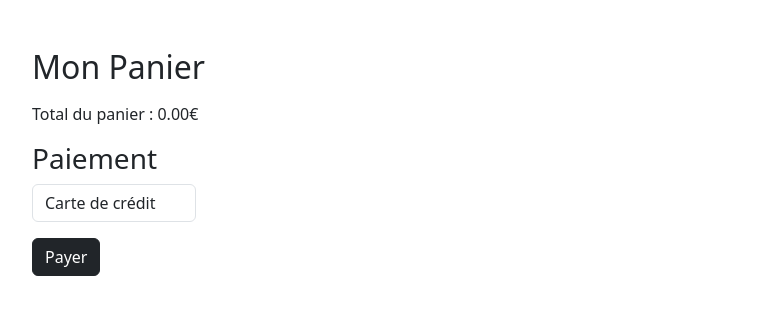
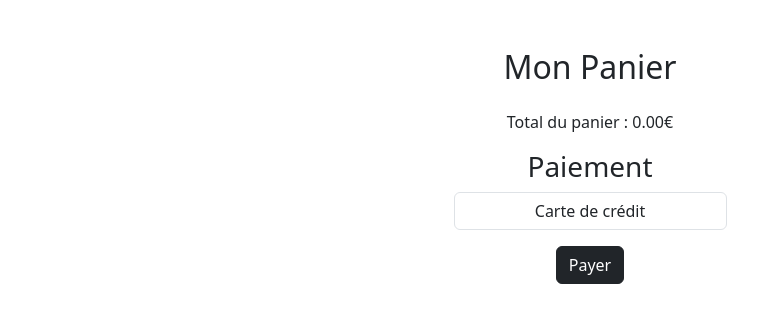
Before and after one commit to AntoineM25/JO_2024, a Django app: page /panier/ in a window 1280 px wide. Shown: the part 81-404 px from the top of the page, without its empty margins (50-808 px from the left). Run offline with Django 5.2, Linux system fonts and the light colour scheme; the visitor is signed in with stand-in values (Sample User, id 1); data that the repository does not hold is empty; parts of the project's set-up code (start-up, migrations or seed data) failed here and were passed over; some libraries are stand-ins or nearby versions.

Commit message:
Stylisation, centralisation du texte sur les pages

```diff
--- a/jo_projet/jo_app/static/css/styles.css
+++ b/jo_projet/jo_app/static/css/styles.css
@@ -22,5 +22,7 @@
 }
 
 .form-control {
-    width: fit-content !important;
+    text-align: center;
+    margin: auto;
+    width: 50%;
 }
--- a/jo_projet/jo_app/templates/billet_pdf.html
+++ b/jo_projet/jo_app/templates/billet_pdf.html
@@ -20,8 +20,8 @@
     </style>
 </head>
 <body>
-    <div class="container">
-        <h1>Billet pour {{ billet.ticket.sport.nom }}</h1>
+    <div class="container text-center mt-5">
+        <h2 class="mb-4">Billet pour {{ billet.ticket.sport.nom }}</h2>
         <p>Acheteur : {{ billet.ticket.utilisateur.prenom }} {{ billet.ticket.utilisateur.nom }}</p>
         <p>Type de Ticket : {{ billet.ticket.type_ticket }}</p>
         <p>Prix : {{ billet.ticket.get_prix }} €</p>
--- a/jo_projet/jo_app/templates/confirmation.html
+++ b/jo_projet/jo_app/templates/confirmation.html
@@ -1,8 +1,8 @@
 {% extends 'base.html' %}
 
 {% block content %}
-<div class="container mt-5">
-    <h2>Confirmation</h2>
+<div class="container text-center mt-5">
+    <h2 class="mb-4">Confirmation</h2>
     <p>{{ message }}</p>
     <a href="{% url 'mes_commandes' %}" class="btn btn-dark">Voir mes commandes</a>
 </div>
--- a/jo_projet/jo_app/templates/connexion.html
+++ b/jo_projet/jo_app/templates/connexion.html
@@ -1,10 +1,10 @@
 {% extends 'base.html' %}
 
 {% block content %}
-<div class="container mt-5">
+<div class="container text-center mt-5">
     <div class="row justify-content-center">
         <div class="col-md-6">
-            <h2>Connexion</h2>
+            <h2 class="mb-4">Connexion</h2>
             <form method="POST" action="{% url 'connexion' %}">
                 {% csrf_token %}
                 {{ form.as_p }}
--- a/jo_projet/jo_app/templates/inscription.html
+++ b/jo_projet/jo_app/templates/inscription.html
@@ -1,10 +1,10 @@
 {% extends 'base.html' %}
 
 {% block content %}
-<div class="container mt-5">
+<div class="container text-center mt-5">
     <div class="row justify-content-center">
         <div class="col-md-6">
-            <h2>Créer un compte utilisateur</h2>
+            <h2 class="mb-4">Créer un compte utilisateur</h2>
             <form method="POST">
                 {% csrf_token %}
                 {{ form.as_p }}
--- a/jo_projet/jo_app/templates/mes_commandes.html
+++ b/jo_projet/jo_app/templates/mes_commandes.html
@@ -1,11 +1,11 @@
 {% extends 'base.html' %}
 
 {% block content %}
-<div class="container mt-5">
-    <h2>Mes Billets</h2>
+<div class="container text-center mt-5">
+    <h2 class="mb-4">Mes Billets</h2>
 
     <!-- Afficher les billets générés -->
-    <div class="row">
+    <div class="row justify-content-center">
         {% if billets %}
             {% for billet in billets %}
                 <div class="col-md-4 mb-2">
--- a/jo_projet/jo_app/templates/paiement.html
+++ b/jo_projet/jo_app/templates/paiement.html
@@ -1,8 +1,8 @@
 {% extends 'base.html' %}
 
 {% block content %}
-<div class="container mt-5">
-    <h2>Paiement</h2>
+<div class="container text-center mt-5">
+    <h2 class=" mb-4">Paiement</h2>
     <p>Montant total à payer : {{ total }}</p>
 
     <form method="POST" id="paymentForm">
--- a/jo_projet/jo_app/templates/panier.html
+++ b/jo_projet/jo_app/templates/panier.html
@@ -1,8 +1,10 @@
 {% extends 'base.html' %}
 
 {% block content %}
-<div class="container mt-5">
-    <h2>Mon Panier</h2>
+<div class="container text-center mt-5">
+    <div class="row justify-content-center">
+        <div class="col-md-6">
+            <h2 class="mb-4">Mon Panier</h2>
 
             <!-- Messages de confirmation -->
             {% if messages %}
@@ -37,6 +39,8 @@
                 <button type="submit" name="action" value="pay" class="btn btn-dark mt-3">Payer</button>
             </form>
         </div>
+    </div>
+</div>
 
 <script>
     // JavaScript pour mettre à jour la quantité et le total en temps réel
--- a/jo_projet/jo_app/templates/ticket.html
+++ b/jo_projet/jo_app/templates/ticket.html
@@ -1,10 +1,10 @@
 {% extends 'base.html' %}
 
 {% block content %}
-<div class="container mt-5">
+<div class="container text-center mt-5">
     <div class="row justify-content-center">
         <div class="col-md-6">
-            <h2>Choix du billet</h2>
+            <h2 class="text-center mb-4">Choix du billet</h2>
             <form method="POST">
                 {% csrf_token %}
                 {{ form.as_p }}
```
Also changed, not shown: jo_projet/jo_app/templates/home.html (+5 -5 lines), jo_projet/jo_app/templates/sport.html (+4 -4 lines). Lines whose indentation alone changed are shown as unchanged.
